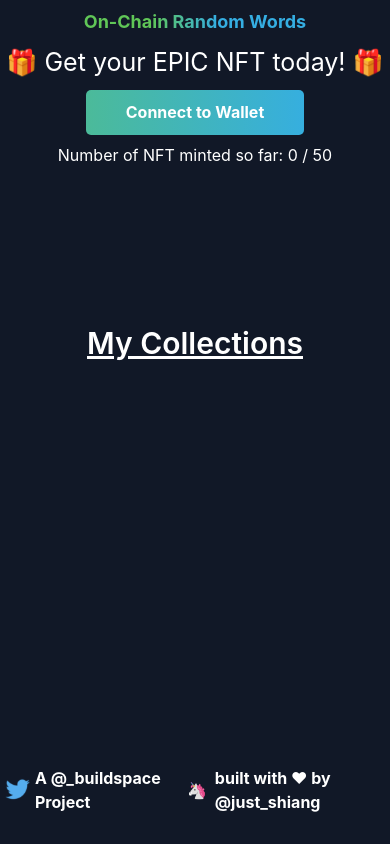
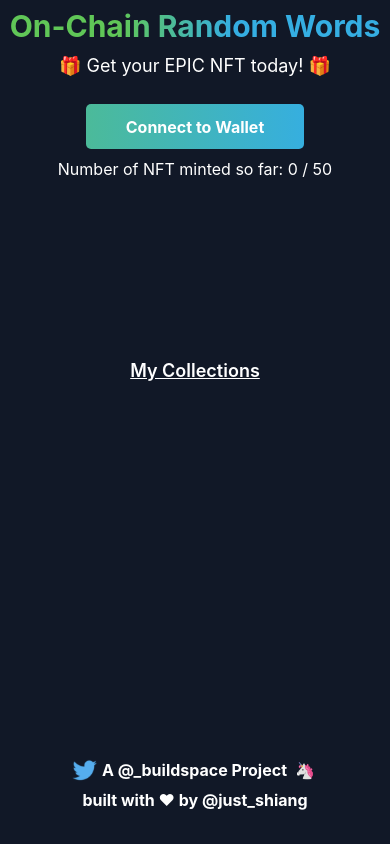
Before and after one commit to ribbons-digital/epic-nft-frontend, a React (Vite) app: page / in a window 390 px wide. Built offline with nearby package versions, Linux system fonts and the light colour scheme.

Commit message:
Adjust responsiveness

```diff
--- a/src/App.jsx
+++ b/src/App.jsx
@@ -305,9 +305,11 @@ const App = () => {
 
   return (
     <div className="h-screen">
-      <div className="h-1/3">
+      <div className="md:h-1/2 h-1/3">
         <div className="bg-gray-900 flex flex-col items-center h-full">
           <div className="w-full flex items-center justify-end">
+            <div className="flex flex-col items-center">
+              <div className="flex items-center">
                 {walletInfo.address !== "" && (
                   <div
                     style={{
@@ -319,7 +321,9 @@ const App = () => {
                     <div className="whitespace-nowrap overflow-ellipsis overflow-hidden">
                       {walletInfo.address}
                     </div>
-                <div className="text-white">{walletInfo.address.slice(-3)}</div>
+                    <div className="text-white">
+                      {walletInfo.address.slice(-3)}
+                    </div>
                   </div>
                 )}
                 {walletInfo.balance !== "" && (
@@ -335,16 +339,26 @@ const App = () => {
                   </div>
                 )}
               </div>
+              {isOnCorrectNetwork && (
+                <p className="sub-text-sm mb-2">
+                  You are on the Rinkeby Network
+                </p>
+              )}
+            </div>
+          </div>
 
-          <div className="flex flex-col items-center">
-            <p className=" my-2 md:text-4xl text-lg font-bold gradient-text">
+          <div className="md:flex items-center w-full h-full">
+            <div className="flex flex-col items-center md:w-1/2">
+              <p className="my-2 lg:text-4xl text-3xl font-bold gradient-text">
                 On-Chain Random Words
               </p>
-            <p className="sub-text mb-2">🎁 Get your EPIC NFT today! 🎁</p>
-            {isOnCorrectNetwork && (
-              <p className="sub-text-sm mb-2">You are on the Rinkeby Network</p>
-            )}
-            <div className="flex flex-col items-center">
+              <p className="text-white md:text-2xl lg:text-3xl text-lg mb-2">
+                🎁 Get your EPIC NFT today! 🎁
+              </p>
+            </div>
+
+            <div className="flex flex-col items-center md:w-1/2">
+              <div className="flex flex-col items-center mt-4">
                 {currentAccount === ""
                   ? renderNotConnectedContainer()
                   : renderMintUI()}
@@ -355,12 +369,13 @@ const App = () => {
             </div>
           </div>
         </div>
-      <div className="h-2/3 flex flex-col justify-between pt-8">
+      </div>
+      <div className="md:h-1/2 h-2/3 flex flex-col justify-between pt-16 md:pt-0">
         <div className="w-full flex flex-col items-center">
-          <div className="text-white font-semibold my-3 text-3xl underline">
+          <div className="text-white font-semibold my-3 md:text-3xl text-lg underline">
             My Collections
           </div>
-          <div className="w-full grid grid-flow-row grid-cols-4 gap-4 my-4 px-4">
+          <div className="w-full grid grid-flow-row lg:grid-cols-5 md:grid-cols-3 grid-cols-2 gap-4 my-4 px-4">
             {myCollections.map((item, i) => (
               <div
                 contentEditable="true"
@@ -370,8 +385,14 @@ const App = () => {
             ))}
           </div>
         </div>
-        <div className="footer-container">
-          <img alt="Twitter Logo" className="twitter-logo" src={twitterLogo} />
+        <div className="flex flex-col items-center pb-8 w-full">
+          <div className="flex flex-col md:flex-row items-center">
+            <div className="flex items-center">
+              <img
+                alt="Twitter Logo"
+                className="twitter-logo"
+                src={twitterLogo}
+              />
               <a
                 className="footer-text"
                 href={BUILDSPACE_TWIITER}
@@ -381,12 +402,16 @@ const App = () => {
                 A @_buildspace Project
               </a>
               <div style={{ marginLeft: "8px", marginRight: "8px" }}>🦄</div>
+            </div>
+            <div className="flex items-center">
               <a
                 className="footer-text"
                 href={TWITTER_LINK}
                 target="_blank"
                 rel="noreferrer"
               >{`built with ❤ by @${TWITTER_HANDLE}`}</a>
+            </div>
+          </div>
         </div>
       </div>
       <ToastContainer
```
Lines whose indentation alone changed are shown as unchanged.
